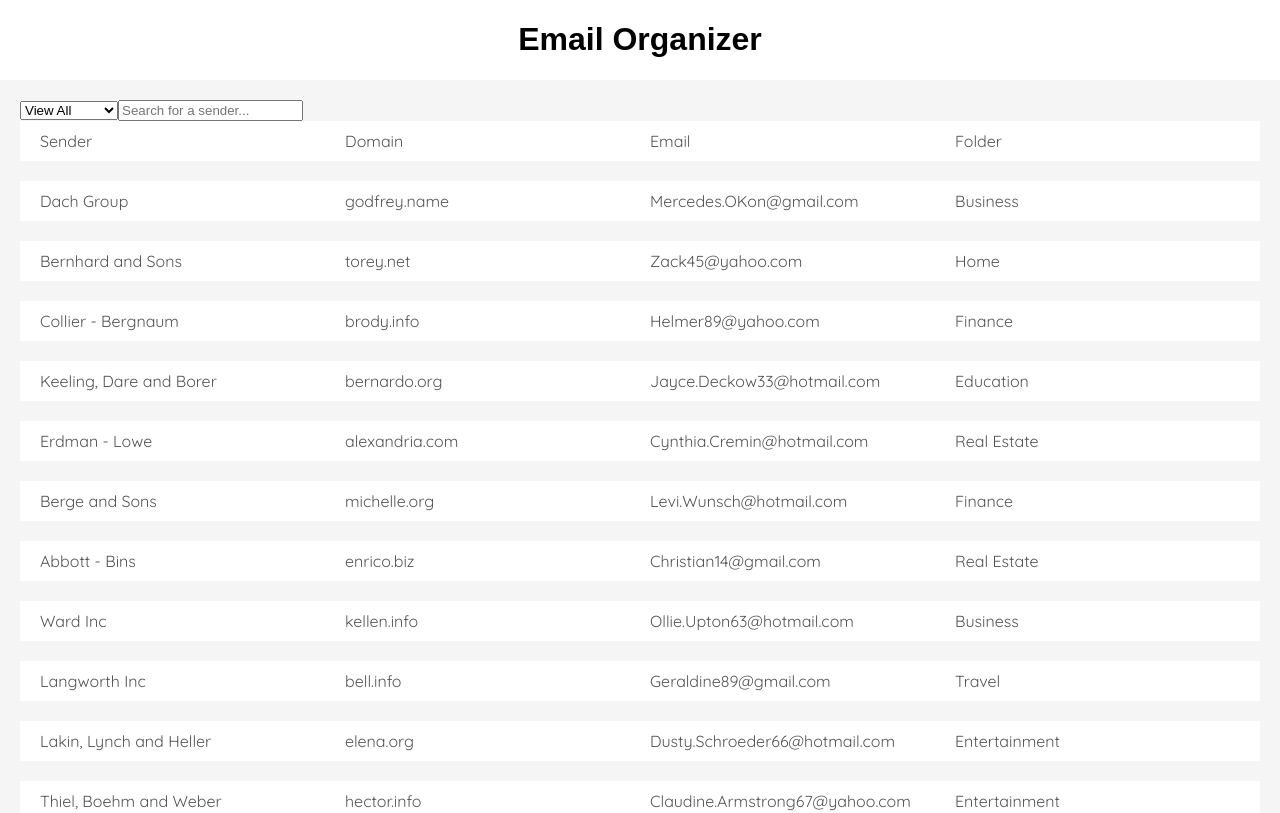
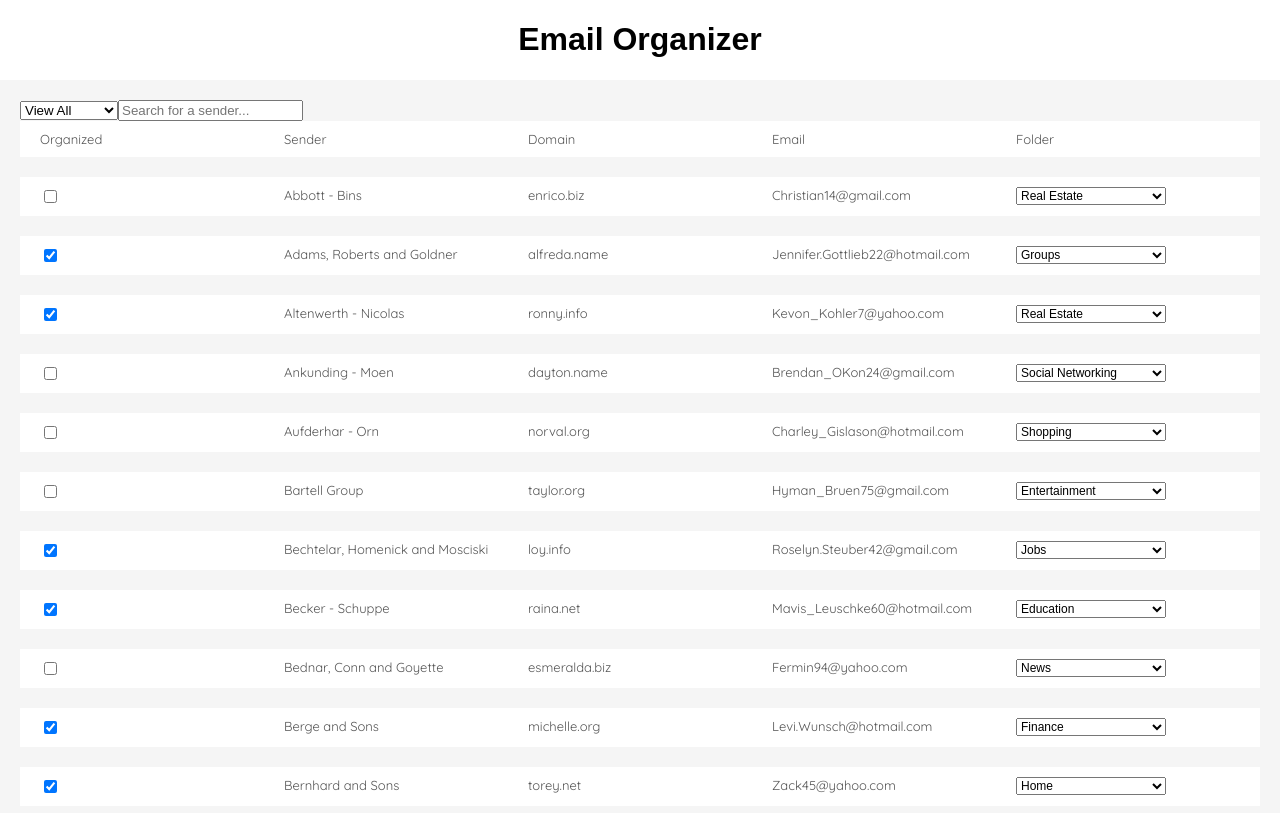
Before and after one commit to Jfrederick12/React_Contact_Filter, a React (Create React App) app: page / in a window 1280 px wide. Shown: the top 813 px of the page. Built offline with nearby package versions, Linux system fonts and the light colour scheme.

Commit message:
add checkbox

```diff
--- a/src/components/inbox.js
+++ b/src/components/inbox.js
@@ -7,7 +7,13 @@ class Inbox extends Component {
 	constructor() {
 		super();
 		this.state = {
-			contacts: Data
+			contacts: Data.sort((a,b) => {
+				let firstName = a.sender.toLowerCase();
+				let secondName = b.sender.toLowerCase();
+				return (
+					(firstName < secondName) ? -1 : (firstName > secondName)
+				);
+			}),
 		}
 	}
 
@@ -22,7 +28,3 @@ class Inbox extends Component {
 }
 
 export default Inbox;
-
-				// {this.state.contacts.map((contact) => {
-				// 	return <p>{contact.sender}</p>
-				// })}
--- a/src/components/results_list.js
+++ b/src/components/results_list.js
@@ -8,8 +8,10 @@ class ResultsList extends Component {
 		super(props);
 		this.state = {
 			contacts: this.props.data,
+			searchedContacts: this.props.data,
 			search: '',
-			searchedContacts: this.props.data,
+			isOrganized: 'true',
+			isChecked: {}
 		}
 
 		this.handleChange = this.handleChange.bind(this)
@@ -40,41 +42,56 @@ class ResultsList extends Component {
 		}
   }
 
-	// searchOrganized(event) {
-	// 	this.setState({value: event.target.value});
-	// 	const contacts = this.props.data
-	// 	let organizedContacts = contacts.filter((contact) => {
-	// 		return contact.organize === event.target.value;
-	// 	})
-	// 	this.setState({
-	// 		contacts: organizedContacts
-	// 	})
-	// }
+  checkBox(selectedContact) {
+  	let updatedContacts = this.props.data
+  	if (selectedContact.organize === true) {
+  		console.log('pizza!')
+  		selectedContact.organize = false
+  		for (let i = 0; i < selectedContact.length; i ++) {
+  			if (this.state.contacts[i].sender === selectedContact.sender) {
+  				updatedContacts.splice(i, this.state.contacts[i].sender)
+  				this.setState({ contacts: updatedContacts})
+  				console.log(this.state.contacts[i].sender)
+  			}
+  		}
+  	} else {
+  		selectedContact.organize = true
+  		updatedContacts.push(selectedContact)
+  		this.setState({ contacts: updatedContacts })
+  		console.log('nope')
+  	}
+  }
+
 
 
 	render() {
-		// let searchedContacts = this.state.contacts.filter((contact) => {
-		// 	return contact.sender.indexOf(this.state.search) !== -1;
-		// 	console.log(searchedContacts)
-		// });
-
 		return(
 			<div className="results-list">
-
-			<select onChange={this.handleChange}>
-				<option value='all'>View All</option>
-				<option value='true'>Organized</option>
-				<option value='false'>Unorganized</option>
-			</select>
+				<select onChange={this.handleChange}>
+					<option value='all'>View All</option>
+					<option value='true'>Organized</option>
+					<option value='false'>Unorganized</option>
+				</select>
 				<input type="text" value={this.state.search} placeholder="Search for a sender..." onChange={this.searchInput.bind(this)}/>
 				< SearchHeader />
 				{this.state.contacts.map((contact) => {
 					return (
 						<div className="flex-grid">
+							<div className="col">
+								<input type="checkbox" checked={contact.organize} onChange={ () => this.checkBox(contact) } />
+							</div>
 							<div className="col">{contact.sender}</div>
 							<div className="col">{contact.domain}</div>
 							<div className="col">{contact.email}</div>
-							<div className="col">{contact.folder}</div>
+							<div className="col">
+								<select className="folder-option">
+									<option value='all'>{contact.folder}</option>
+									<option value='true'>Home</option>
+									<option value='false'>Business</option>
+									<option value='false'>Education</option>
+									<option value='false'>Finance</option>
+								</select>
+							</div>
 						</div>
 					)
 				})}
@@ -84,3 +101,40 @@ class ResultsList extends Component {
 }
 
 export default ResultsList;
+
+class OrganizedCheckBox extends Component {
+	constructor(props) {
+		super(props);
+		this.state = {
+			checked: this.props.checked
+		}
+		this.handleInputChange = this.handleInputChange.bind(this);
+	}
+
+  handleInputChange(event) {
+    const target = event.target;
+    const value = target.type === 'checkbox' ? target.checked : target.value;
+    const name = target.name;
+
+    this.setState({
+      [name]: value
+    });
+  }
+
+
+
+
+	render() {
+		return(
+			<div className="col">
+				<label>
+          <input
+            name="checked"
+            type="checkbox"
+            checked={this.state.checked}
+            onChange={this.handleInputChange} />
+        </label>
+			</div>
+		)
+	}
+}
--- a/src/components/search_header.js
+++ b/src/components/search_header.js
@@ -5,6 +5,7 @@ class SearchHeader extends Component {
 	render() {
 		return(
 			<div className="flex-grid">
+				<div className="col">Organized</div>
 				<div className="col">Sender</div>
 				<div className="col">Domain</div>
 				<div className="col">Email</div>
--- a/src/styles/results_item.css
+++ b/src/styles/results_item.css
@@ -11,6 +11,7 @@
 
 .flex-grid .col {
   font-family: 'Quicksand', sans-serif;
+  font-size: 13px;
   color: #555555;
   width: 50%;
 }
@@ -29,3 +30,7 @@
     }
   }
 }
+
+#active {
+  background-color: red;
+}
--- a/src/styles/results_list.css
+++ b/src/styles/results_list.css
@@ -2,3 +2,8 @@
   background-color: #F5F5F5;
   padding:20px;
 }
+
+.folder-option {
+  width: 150px;
+  font-size: 12px;
+}
```
